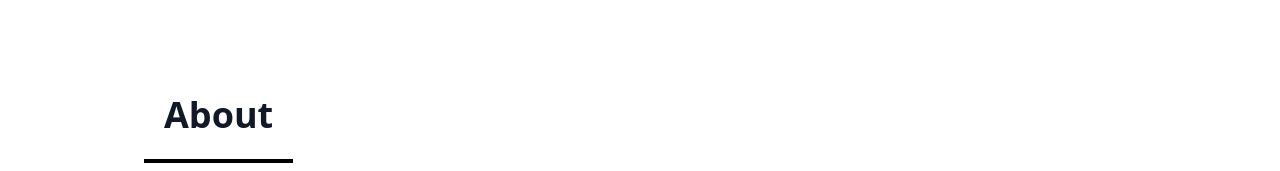
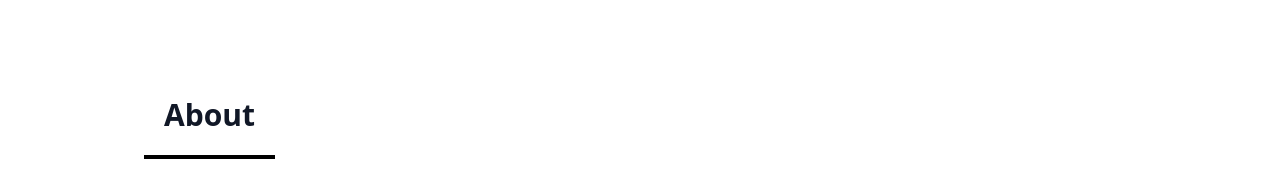
Before and after one commit to Aryan-Rusia-2/Portfolio-Aryan, a React (Create React App) app: page / in a window 1280 px wide. Shown: the part 781-952 px from the top of the page. Built offline with nearby package versions, Linux system fonts and the light colour scheme.

Commit message:
Update About.jsx

```diff
--- a/src/components/About.jsx
+++ b/src/components/About.jsx
@@ -5,7 +5,7 @@ const About = () => {
     <div name="about" className="w-full h-screen dark:bg-gradient-to-br  text-gray-900 bg-white dark:from-gray-800 dark:via-gray-900 dark:to-black dark:text-white">
       <div className="max-w-screen-lg p-4 mt-10 mx-auto flex flex-col justify-center w-full h-full">
         <div className="pb-8">
-          <p className="text-4xl p-5 font-bold inline lg:border-b-4 border-black dark:border-gray-500">
+          <p className="text-3xl p-5 font-bold inline lg:border-b-4 border-black dark:border-gray-500">
             About
           </p>
         </div>
```
